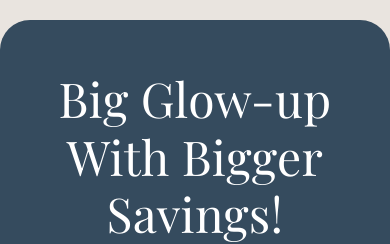
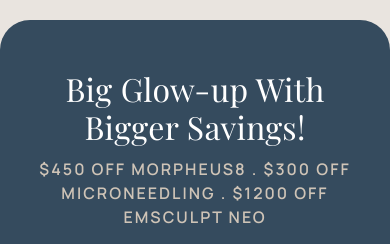
Before and after one commit to alihumdard/elevate-aesthetics, a Next.js app: page /skinRemoval in a window 390 px wide. Shown: the part 627-871 px from the top of the page. Built offline with nearby package versions, Linux system fonts and the light colour scheme; a web font is replaced by a local one.

Commit message:
scroll issue resolve

```diff
--- a/src/app/AllComponent.jsx
+++ b/src/app/AllComponent.jsx
@@ -16,7 +16,7 @@
 ══════════════════════════════════════ */
 export default function ElevateAesthetics() {
   return (
-    <main>
+    <>
       <TopBanner />
       <Navbar />
       <Hero
@@ -39,6 +39,6 @@
       <ClientSay />
       <GetTouch  intouch = "/images/touch.png"/>
       <Footer  letterImg = "/images/in-loop.png"/>
-    </main>
+    </>
   );
 }
--- a/src/app/skinRemoval/SameComponent.jsx
+++ b/src/app/skinRemoval/SameComponent.jsx
@@ -18,7 +18,7 @@
 ══════════════════════════════════════ */
 export default function ElevateAesthetics() {
   return (
-    <main>
+    <>
       <TopBanner />
       <Navbar />
       <Hero
@@ -43,6 +43,6 @@
       <HairClientSay />
       <GetTouch intouch = "/images/contact.png"/>
       <Footer  letterImg = "/images/footer.png"/>
-    </main>
+    </>
   );
 }
--- a/src/styles/FreeSession.module.css
+++ b/src/styles/FreeSession.module.css
@@ -34,3 +34,14 @@
   color: #CFC4B7;
   font-weight: 600;
 }
+
+@media only screen and (max-width:600px)
+{
+  .title {
+    font-size: 32px;
+}
+.subtitle {
+
+    font-size: 16px;
+}
+}
--- a/src/styles/styles.css
+++ b/src/styles/styles.css
@@ -36,6 +36,9 @@
   color: var(--dark);
   -webkit-font-smoothing: antialiased;
   overflow-x: hidden;
+}
+main{
+      overflow-x: hidden;
 }
 img    { display: block; max-width: 100%; }
 ul     { list-style: none; }
```
